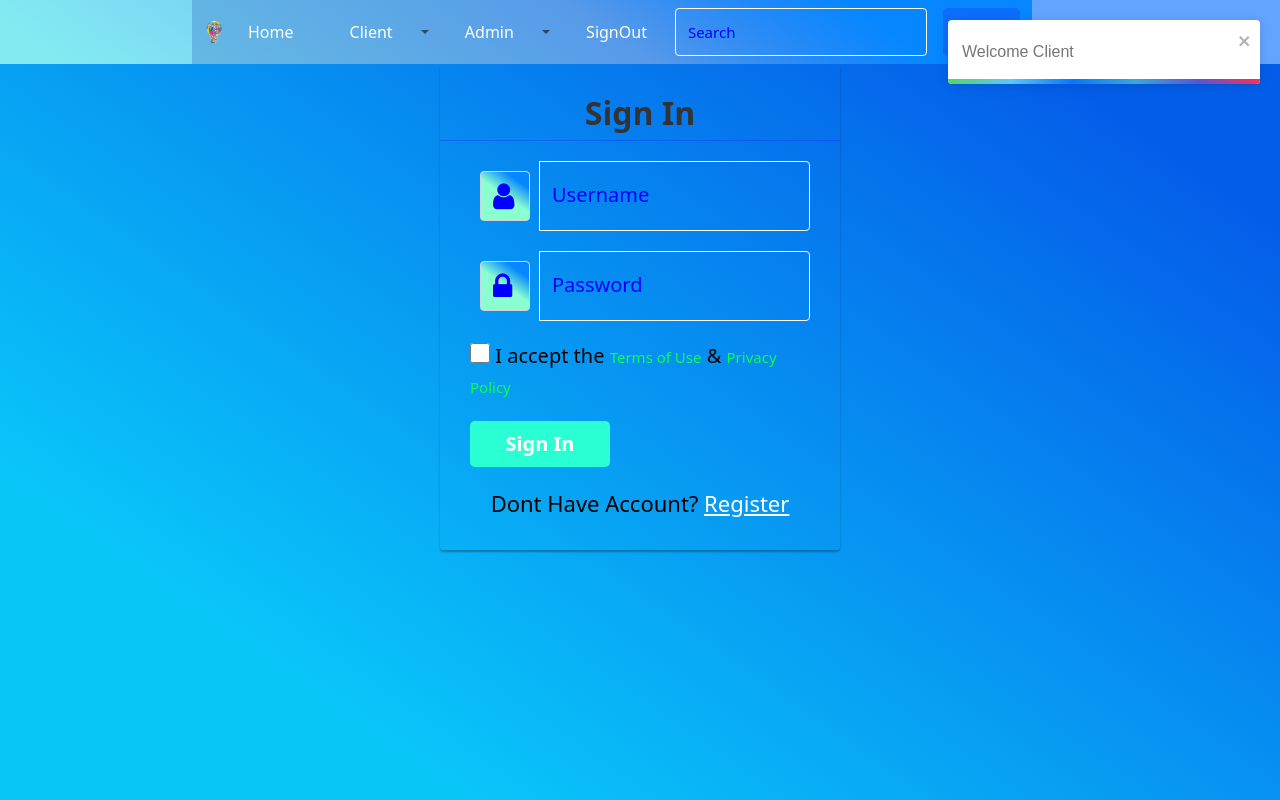
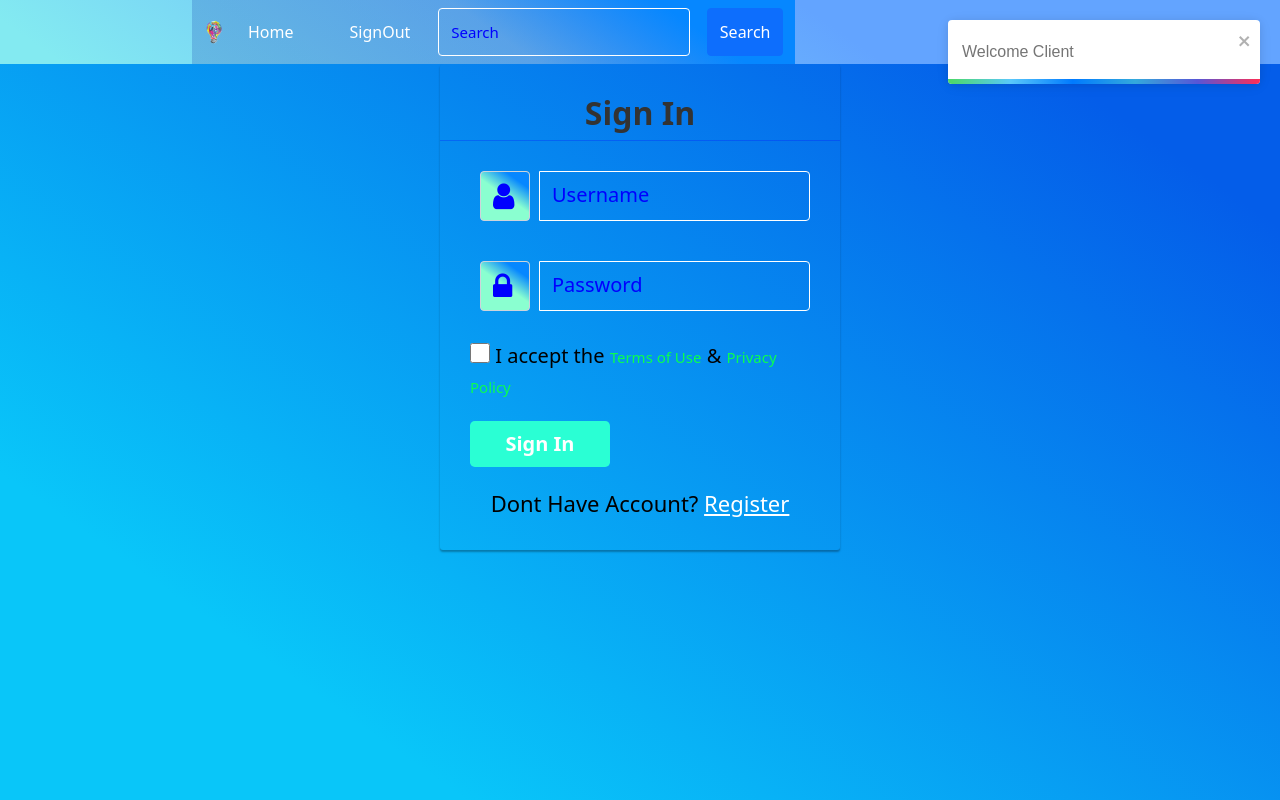
Before and after one commit to UniqueCodeMaker/mind-roots, a React (Create React App) app: page /SignUp in a window 1280 px wide. Built offline with nearby package versions, Linux system fonts and the light colour scheme.

Commit message:
Applied Raj sir Modifications

```diff
--- a/src/App.css
+++ b/src/App.css
@@ -24,12 +24,17 @@
        background-image: linear-gradient(315deg, #0059ff 0%, #7ee8fa 74%);
       top:0;
 }
+.Test
+{
+  width:max-content;
+  height:50px;
+  margin-top: 10px;
+}
 .form-control
 {
     background-color: transparent;
     border-color:white;
     color:blue;
-
 
 }
 .form-control::placeholder
--- a/src/components/NavBar.jsx
+++ b/src/components/NavBar.jsx
@@ -6,7 +6,8 @@ const NavBar = () => {
     const Title = <span className='HeaderLink'>Admin </span>;
     const Title2 = <span className='HeaderLink'>Client </span>;
 
-
+    const Role = localStorage.getItem('Role')
+  console.log(Role)
 
     const [SearchValue , setSearchValue] = useState();
 
@@ -36,14 +37,15 @@ return (
         navbarScroll
       >
         <Nav.Link href="Home" ><span className="HeaderLink">Home</span></Nav.Link>
-
+       {  (Role==2)?
         <NavDropdown  title={Title2} id="navbarScrollingDropdown" >
           <NavDropdown.Item href="ViewProfile" >View Profile</NavDropdown.Item>
           <NavDropdown.Item href="ViewEvents">View Events</NavDropdown.Item>
           <NavDropdown.Item href="ClientPanel">Client Panel</NavDropdown.Item>
 
         </NavDropdown>
-
+        :
+       (Role==1)?
         <NavDropdown  title={Title} id="navbarScrollingDropdown" >
           <NavDropdown.Item href="AddMember" >Add Member</NavDropdown.Item>
           <NavDropdown.Item href="ViewMember">View Member</NavDropdown.Item>
@@ -51,7 +53,10 @@ return (
           <NavDropdown.Item href="ViewEvents">View Event</NavDropdown.Item>
           <NavDropdown.Item href="AdminPanel">Admin Panel</NavDropdown.Item>
         </NavDropdown>
-        <Nav.Link href="/"  >
+      :
+      <></>
+      }
+       <Nav.Link href="/"  >
         <span className="HeaderLink" >SignOut</span>
         </Nav.Link>
       </Nav>
--- a/src/components/SignUp.jsx
+++ b/src/components/SignUp.jsx
@@ -66,12 +66,16 @@ const Role = localStorage.getItem('Role');
 
 		const test3 = async ()=>
 		{
+
 		await fetch(`http://localhost:5000/SignCheck/${Username}/${Password}`)
 		.then((response) => response.json())
-		.then((actualData) => actualData ? setCheck(true):setCheck(false))
+		.then((actualData) => {actualData ? setCheck(true):setCheck(false)
+
+		})
+
 	}
 
-
+	console.log(Check , Role)
     return(
 
         <div className="HomeLogin">
@@ -88,7 +92,7 @@ const Role = localStorage.getItem('Role');
 						<span className="fa fa-user"></span>
 					</span>
 				</div>
-				<input type="text" className="form-control" name="username" placeholder="Username" required="required" onChange={handleChangeN}/>
+				<input type="text" className="form-control Test" name="username" placeholder="Username" required="required" onChange={handleChangeN}/>
 			</div>
         </div>
 
@@ -99,7 +103,7 @@ const Role = localStorage.getItem('Role');
 						<i className="fa fa-lock"></i>
 					</span>
 				</div>
-				<input type="password" className="form-control" name="password" placeholder="Password" required="required"  onChange={handleChangeP}/>
+				<input type="password" className="form-control Test" name="password" placeholder="Password" required="required"  onChange={handleChangeP}/>
 			</div>
         </div>
 
```
